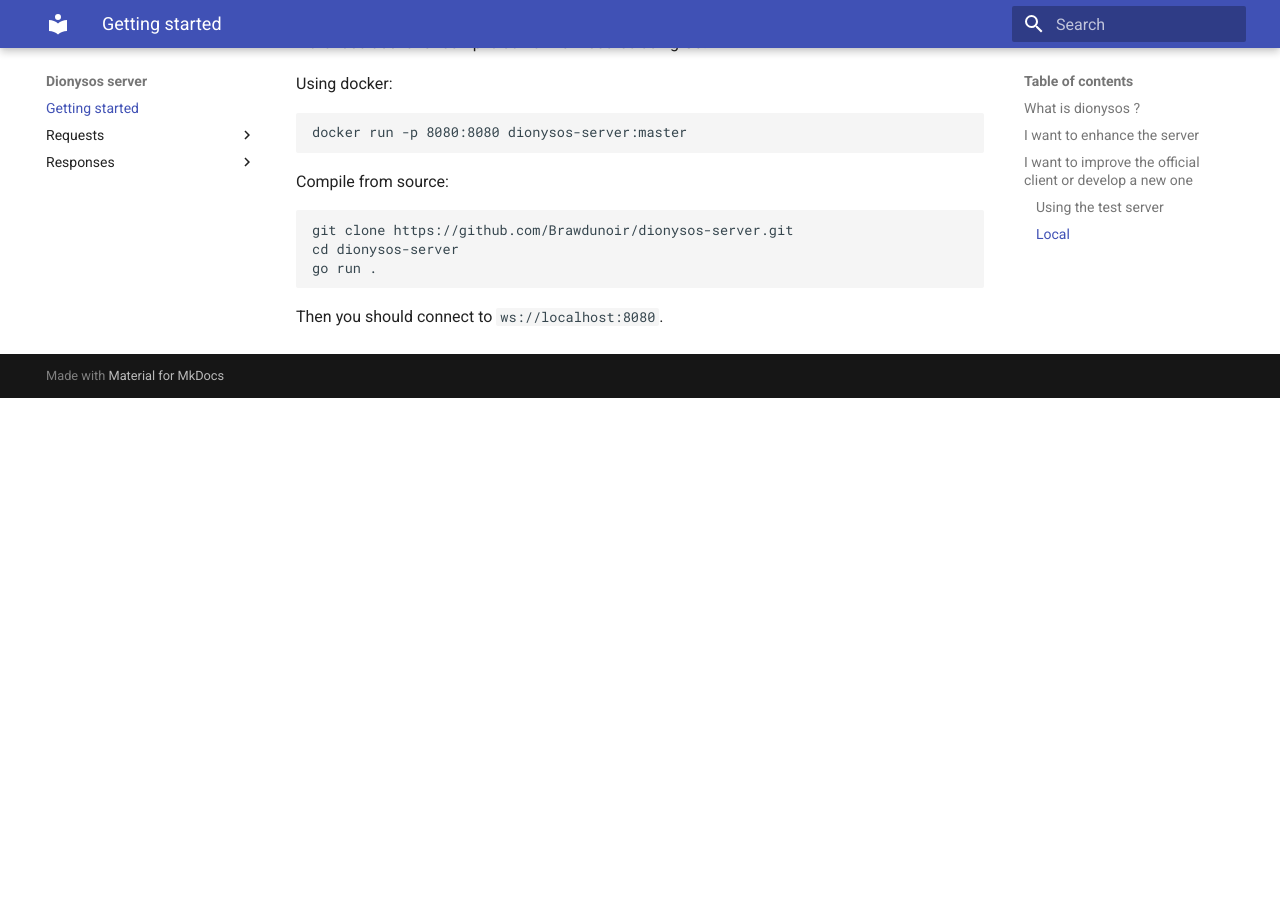
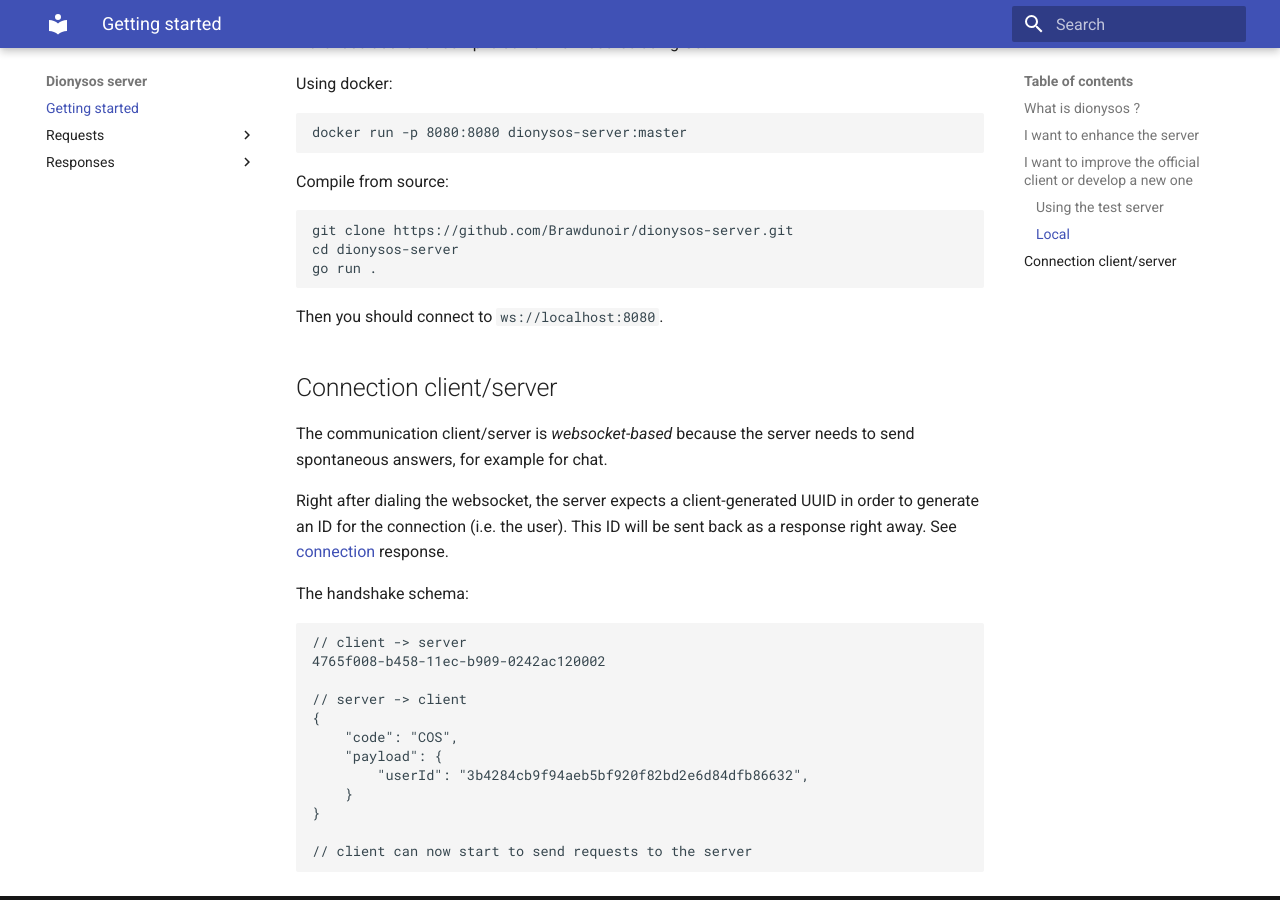
Before and after one commit to Brawdunoir/dionysos-server-websocket, an MkDocs documentation site: the page built from docs/index.md, in a window 1280 px wide and 900 px high, scrolled down 1035 px. Built offline with MkDocs 1.6.1 and Material for MkDocs 9.7.7, drawn with Linux system fonts in a browser that asks for light colours; before the commit the page ends 1433 px from its top, so only the background shows below that.

Commit message:
Add inital connection doc

````diff
--- a/docs/index.md
+++ b/docs/index.md
@@ -44,3 +44,26 @@ go run .
 ```
 
 Then you should connect to `ws://localhost:8080`.
+
+## Connection client/server
+
+The communication client/server is *websocket-based* because the server needs to send spontaneous answers, for example for chat.
+
+Right after dialing the websocket, the server expects a client-generated UUID in order to generate an ID for the connection (i.e. the user). This ID will be sent back as a response right away. See [connection](../responses/connection.md) response.
+
+The handshake schema:
+
+```json
+// client -> server
+4765f008-b458-11ec-b909-0242ac120002
+
+// server -> client
+{
+	"code": "COS",
+	"payload": {
+		"userId": "3b4284cb9f94aeb5bf920f82bd2e6d84dfb86632",
+	}
+}
+
+// client can now start to send requests to the server
+```
--- a/mkdocs.yml
+++ b/mkdocs.yml
@@ -11,6 +11,7 @@ nav:
       - requests/kickpeer.md
       - requests/message.md
   - Responses:
+      - responses/connection.md
       - responses/newpeers.md
       - responses/joinroompending.md
 theme: material
````
Also changed, not shown: docs/responses/connection.md (added, +16 -0 lines).
